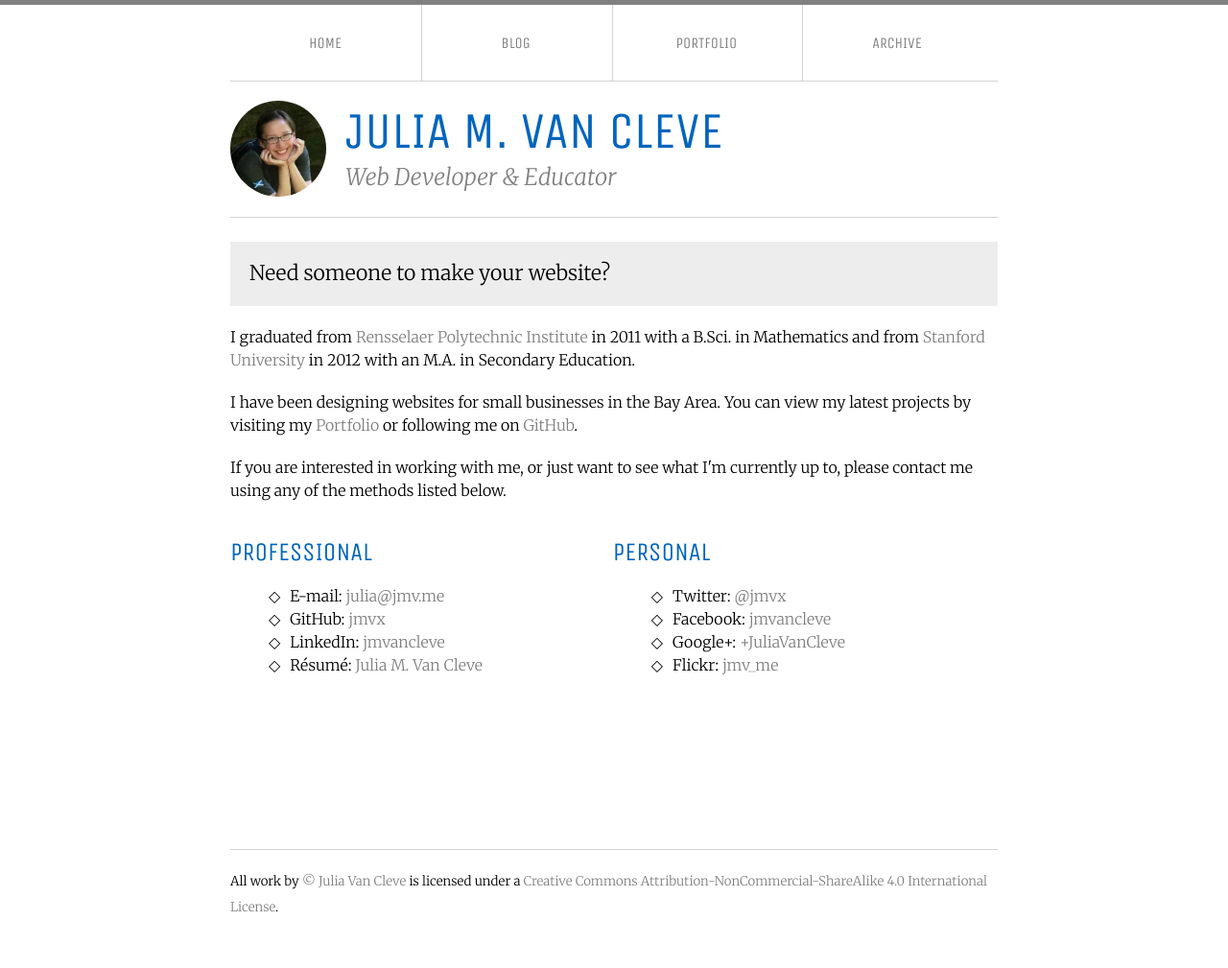
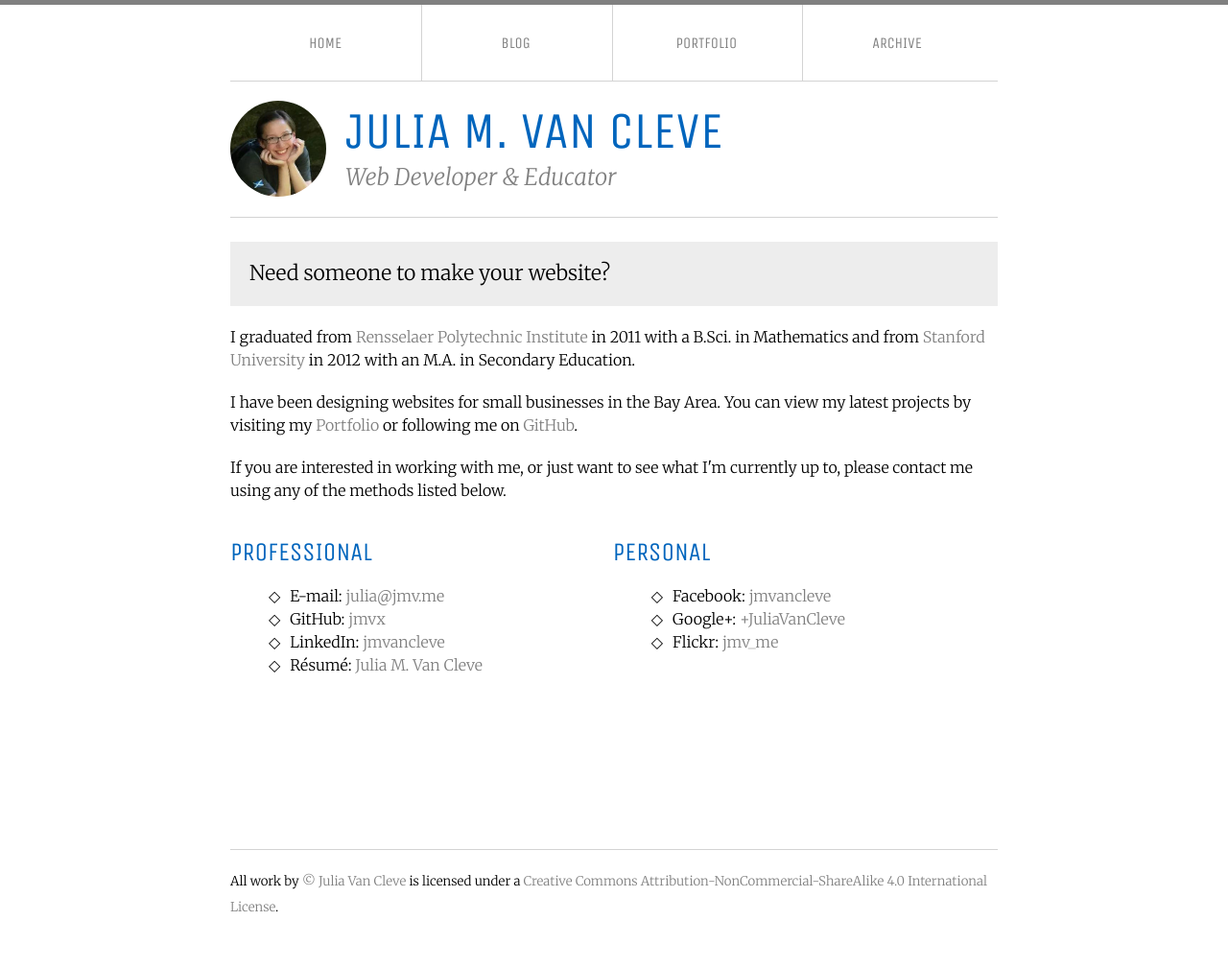
Before and after one commit to jmvx/jmv.me, a Jekyll site: the page built from index.html, in a window 1280 px wide. Shown: the whole page at 96% size. Built offline with Jekyll 4.4.1, drawn with Linux system fonts in a browser that asks for light colours.

Commit message:
Removed Twitter from personal links

```diff
--- a/_includes/contact-personal.html
+++ b/_includes/contact-personal.html
@@ -1,5 +1,4 @@
 <ul>
-    <li>Twitter: <a href="https://twitter.com/jmvx" target="_blank">@jmvx</a></li>
     <li>Facebook: <a href="https://www.facebook.com/jmvancleve" target="_blank">jmvancleve</a></li>
     <li>Google+: <a href="https://plus.google.com/+JuliaVanCleve/posts" target="_blank">+JuliaVanCleve</a></li>
     <li>Flickr: <a href="https://www.flickr.com/photos/jmv_me/" target="_blank">jmv_me</a></li>
```
